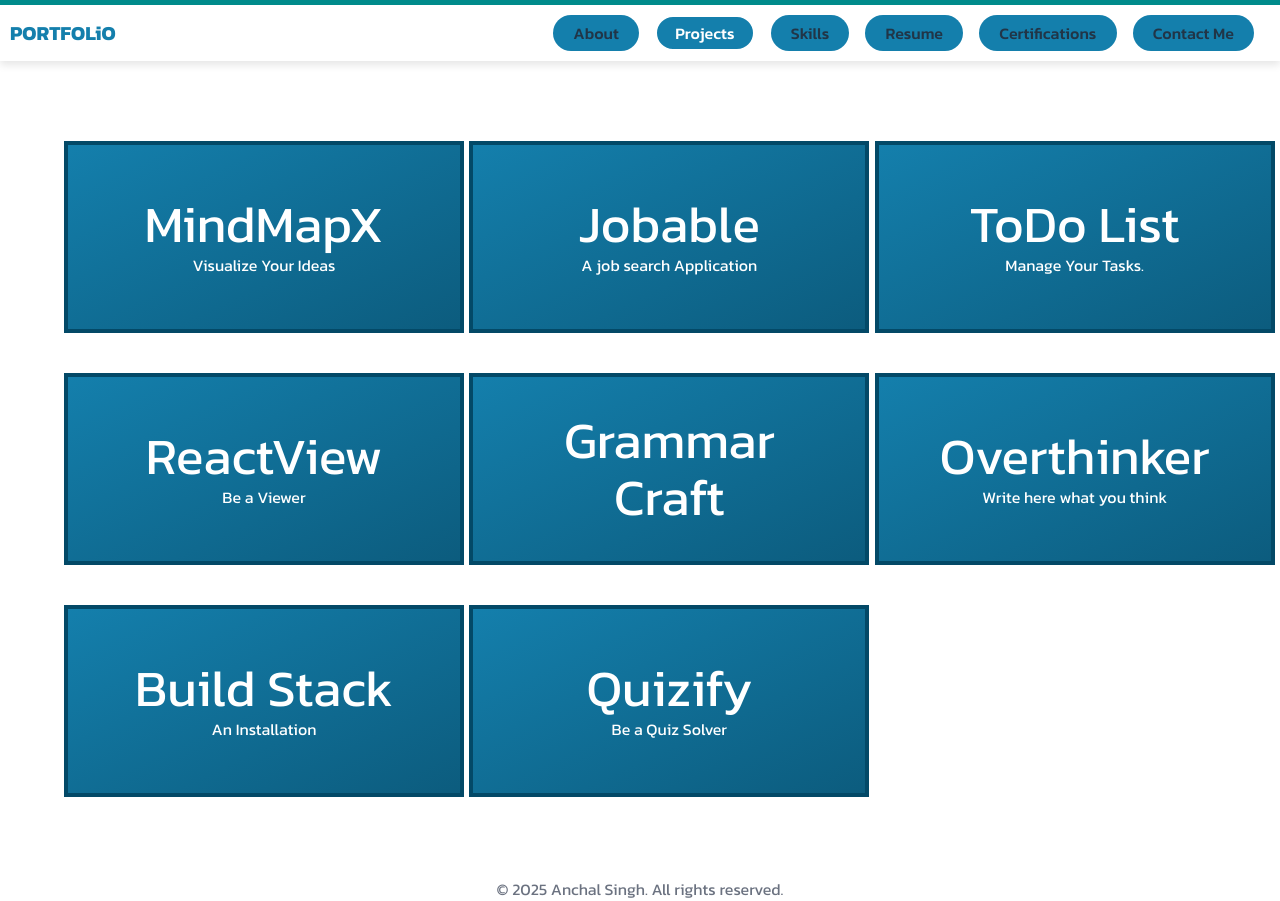
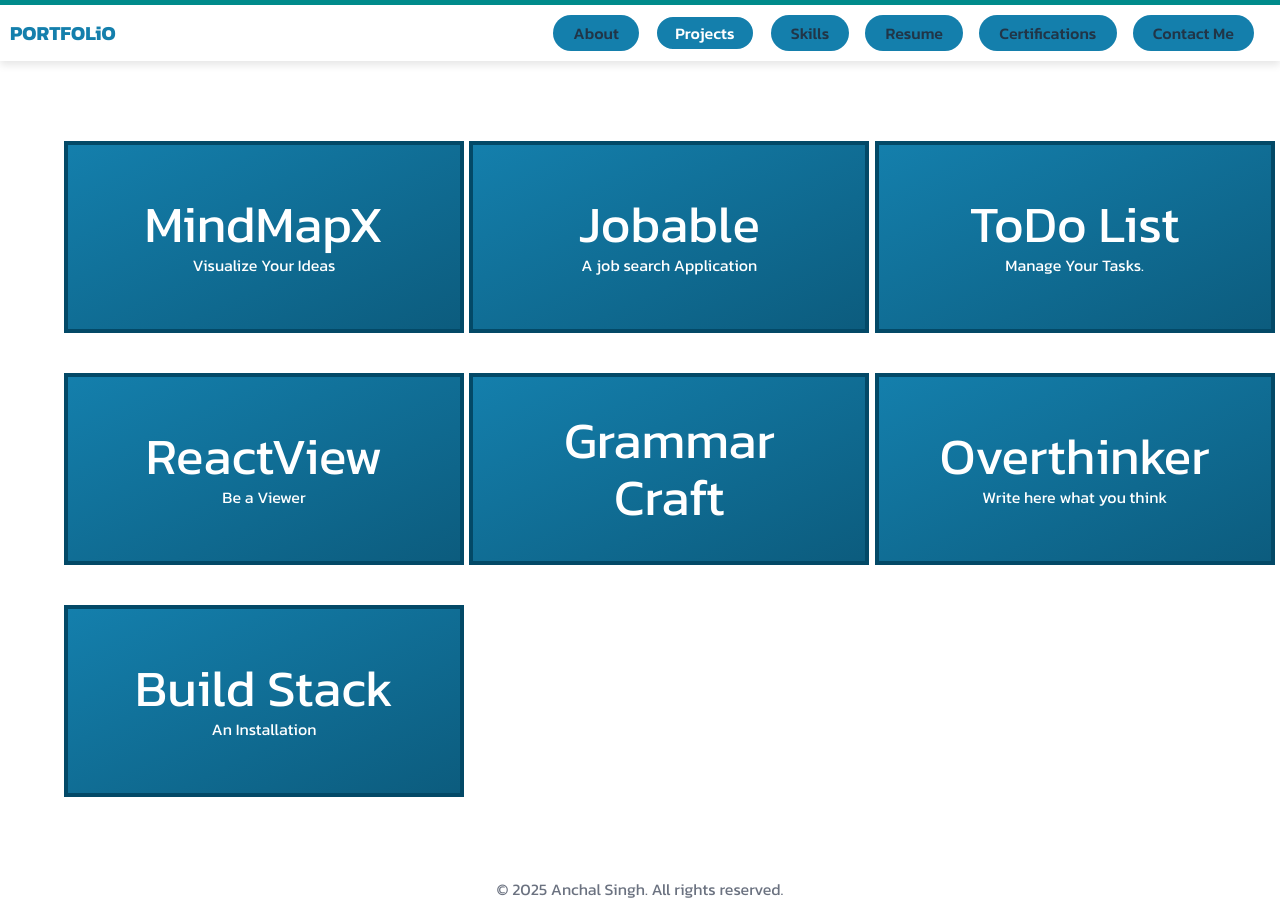
Before and after one commit to imanchalsingh/portfolio, a React (Vite) app: page / in a window 1280 px wide. Both pictures are taken after a click on the button "Projects". Built offline with nearby package versions, Linux system fonts and the light colour scheme; a web font is replaced by a local one.

Commit message:
added changes

```diff
--- a/src/components/ui/Portfolio.tsx
+++ b/src/components/ui/Portfolio.tsx
@@ -233,7 +233,7 @@ const InteractiveElement: React.FC = () => {
         return (
           <div className="p-8 lg:p-10 mt-5 lg:mt-10 ml-4 lg:ml-6">
             <div className="grid grid-cols-1 sm:grid-cols-2 md:grid-cols-3 gap-6 lg:gap-10">
-              <div className="project-card relative w-full border-4 border-darkcyan rounded-lg overflow-hidden w-[25rem] h-[12rem]">
+              <div className="project-card relative border-4 border-darkcyan rounded-lg overflow-hidden w-[25rem] h-[12rem]">
                 <div
                   style={{
                     display: "flex",
@@ -252,7 +252,7 @@ const InteractiveElement: React.FC = () => {
                   </div>
                 </a>
               </div>
-              <div className="project-card relative w-full border-4 border-darkcyan rounded-lg overflow-hidden w-[25rem] h-[12rem]">
+              <div className="project-card relative border-4 border-darkcyan rounded-lg overflow-hidden w-[25rem] h-[12rem]">
                 <div
                   style={{
                     display: "flex",
@@ -265,13 +265,13 @@ const InteractiveElement: React.FC = () => {
                   <p>A job search Application</p>
                 </div>
 
-                <a href="https://anchal-jobable.netlify.app">
+                <a href="https://jobable-jobsearchapp.vercel.app/">
                   <div className="absolute inset-0 flex items-center justify-center bg-black bg-opacity-50 text-white opacity-0 hover:opacity-100 transition-opacity duration-300 ease-in-out">
                     <div className="text2">Click Here</div>
                   </div>
                 </a>
               </div>
-              <div className="project-card relative w-full border-4 border-darkcyan rounded-lg overflow-hidden w-[25rem] h-[12rem]">
+              <div className="project-card relative border-4 border-darkcyan rounded-lg overflow-hidden w-[25rem] h-[12rem]">
                 <div
                   style={{
                     display: "flex",
@@ -290,7 +290,7 @@ const InteractiveElement: React.FC = () => {
                   </div>
                 </a>
               </div>
-              <div className="project-card relative w-full border-4 border-darkcyan rounded-lg overflow-hidden w-[25rem] h-[12rem]">
+              <div className="project-card relative border-4 border-darkcyan rounded-lg overflow-hidden w-[25rem] h-[12rem]">
                 <div
                   style={{
                     display: "flex",
@@ -309,7 +309,7 @@ const InteractiveElement: React.FC = () => {
                   </div>
                 </a>
               </div>
-              <div className="project-card relative w-full border-4 border-darkcyan rounded-lg overflow-hidden w-[25rem] h-[12rem]">
+              <div className="project-card relative border-4 border-darkcyan rounded-lg overflow-hidden w-[25rem] h-[12rem]">
                 <div
                   style={{
                     display: "flex",
@@ -328,7 +328,7 @@ const InteractiveElement: React.FC = () => {
                   </div>
                 </a>
               </div>
-              <div className="project-card relative w-full border-4 border-darkcyan rounded-lg overflow-hidden w-[25rem] h-[12rem]">
+              <div className="project-card relative border-4 border-darkcyan rounded-lg overflow-hidden w-[25rem] h-[12rem]">
                 <div
                   style={{
                     display: "flex",
@@ -347,7 +347,7 @@ const InteractiveElement: React.FC = () => {
                   </div>
                 </a>
               </div>
-              <div className="project-card relative w-full border-4 border-darkcyan rounded-lg overflow-hidden w-[25rem] h-[12rem]">
+              <div className="project-card relative border-4 border-darkcyan rounded-lg overflow-hidden w-[25rem] h-[12rem]">
                 <div
                   style={{
                     display: "flex",
@@ -361,25 +361,6 @@ const InteractiveElement: React.FC = () => {
                 </div>
 
                 <a href="https://build-stack-installation-project.vercel.app/">
-                  <div className="absolute inset-0 flex items-center justify-center bg-black bg-opacity-50 text-white opacity-0 hover:opacity-100 transition-opacity duration-300 ease-in-out">
-                    <div className="text2">Click Here</div>
-                  </div>
-                </a>
-              </div>
-              <div className="project-card relative w-full border-4 border-darkcyan rounded-lg overflow-hidden w-[25rem] h-[12rem]">
-                <div
-                  style={{
-                    display: "flex",
-                    justifyContent: "center",
-                    alignItems: "center",
-                  }}
-                  className="absolute inset-0 bg-gradient-to-br from-[#147fac] to-[#0c5c7e] text-center justify-center flex-col items-center text-white"
-                >
-                  <h1>Quizify</h1>
-                  <p>Be a Quiz Solver</p>
-                </div>
-
-                <a href="https://my-quizify.netlify.app">
                   <div className="absolute inset-0 flex items-center justify-center bg-black bg-opacity-50 text-white opacity-0 hover:opacity-100 transition-opacity duration-300 ease-in-out">
                     <div className="text2">Click Here</div>
                   </div>
```
